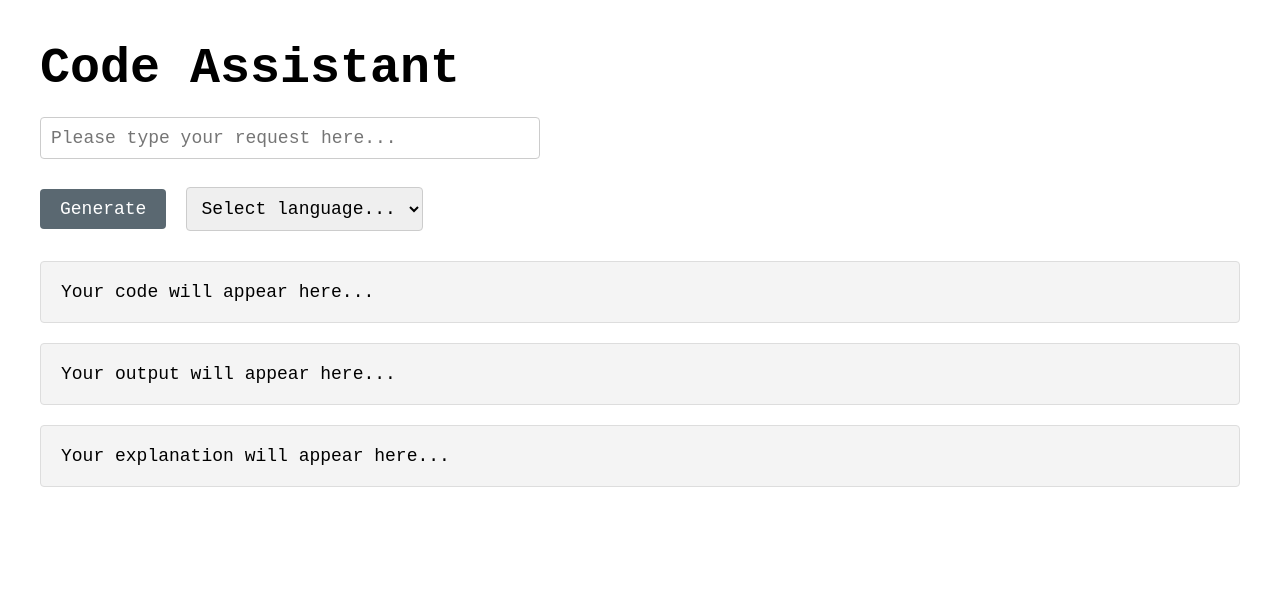
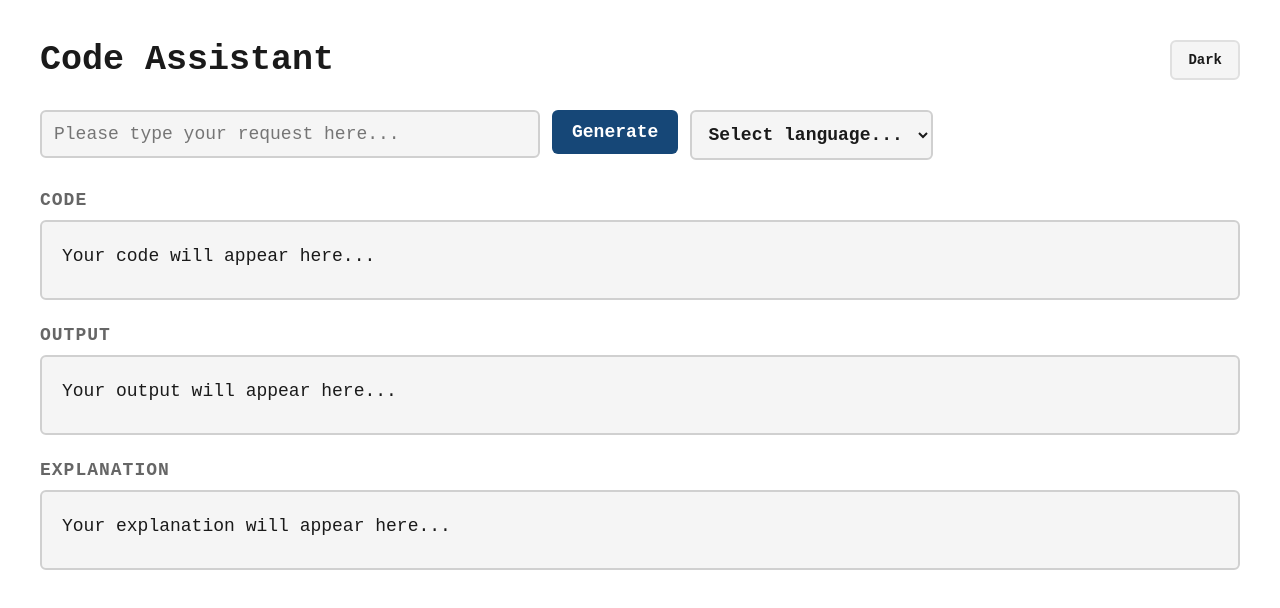
Before and after one commit to BrooklenBlack/GeneratingWithGippityFinalProject, a React (Create React App) app in the folder frontend/: page / in a window 1280 px wide. Shown: the top 608 px of the page. Built offline with nearby package versions, Linux system fonts and the light colour scheme.

Commit message:
Added dark and light mode
Also made sure the css was being imported correctly by adding another file.

```diff
--- a/frontend/src/App.css
+++ b/frontend/src/App.css
@@ -1,3 +1,27 @@
+:root[data-theme='light'] {
+  --bg-primary: #ffffff;
+  --text-primary: #1a1a1a;
+  --text-secondary: #666666;
+  --border-color: #e0e0e0;
+  --input-bg: #f5f5f5;
+  --input-border: #d0d0d0;
+  --button-bg: #164777;
+  --button-hover: #0052a3;
+  --button-text: #ffffff;
+}
+
+:root[data-theme='dark'] {
+  --bg-primary: #000000;
+  --text-primary: #ffffff;
+  --text-secondary: #cccccc;
+  --border-color: #333333;
+  --input-bg: #1a1a1a;
+  --input-border: #404040;
+  --button-bg: #0066cc;
+  --button-hover: #0052a3;
+  --button-text: #ffffff;
+}
+
 * {
   margin: 0;
   padding: 0;
@@ -6,105 +30,165 @@
 
 body {
   font-family: 'JetBrains Mono', monospace;
+  background-color: var(--bg-primary);
+  color: var(--text-primary);
+  transition: background-color 0.3s ease, color 0.3s ease;
 }
 
-.App {
-  background-color: #1e1e1e;
+.app-container {
+  padding: 40px;
+  background-color: var(--bg-primary);
   min-height: 100vh;
 }
 
-/* Main container */
-.app-container {
-  padding: 40px;
-  font-family: 'JetBrains Mono', monospace;
-  font-size: 25px;
+.header {
+  display: flex;
+  justify-content: space-between;
+  align-items: center;
+  margin-bottom: 30px;
 }
 
-.app-container h1 {
-  margin-bottom: 20px;
+.header h1 {
+  font-size: 35px;
 }
 
-/* Textarea styling */
+.theme-toggle {
+  padding: 10px 16px;
+  font-size: 14px;
+  font-weight: 600;
+  background-color: var(--input-bg);
+  color: var(--text-primary);
+  border: 2px solid var(--border-color);
+  border-radius: 6px;
+  cursor: pointer;
+  font-family: 'JetBrains Mono', monospace;
+  transition: all 0.3s ease;
+}
+
+.theme-toggle:hover {
+  background-color: var(--button-bg);
+  color: var(--button-text);
+  border-color: var(--button-bg);
+}
+
+.controls {
+  display: flex;
+  gap: 12px;
+  align-items: flex-start;
+  margin-bottom: 30px;
+}
+
 .prompt-input {
   width: 500px;
-  padding: 10px;
-  margin-right: 10px;
-  margin-bottom: 20px;
-  resize: none;
-  overflow: hidden;
+  padding: 12px;
   font-family: 'JetBrains Mono', monospace;
   font-size: 18px;
-  border: 1px solid #ccc;
-  border-radius: 4px;
+  background-color: var(--input-bg);
+  color: var(--text-primary);
+  border: 2px solid var(--input-border);
+  border-radius: 6px;
+  resize: none;
+  transition: border-color 0.3s ease;
 }
 
-/* Controls section (button and select) */
-.controls {
-  margin-bottom: 30px;
-  display: flex;
-  align-items: center;
-  gap: 20px;
+.prompt-input:focus {
+  outline: none;
+  border-color: var(--button-bg);
 }
 
-/* Button styling */
 .generate-btn {
-  padding: 10px 20px;
+  padding: 12px 20px;
   font-family: 'JetBrains Mono', monospace;
-  background-color: #5a6871;
-  color: white;
+  font-size: 18px;
+  font-weight: 600;
+  background-color: var(--button-bg);
+  color: var(--button-text);
   border: none;
-  border-radius: 4px;
+  border-radius: 6px;
   cursor: pointer;
-  font-size: 18px;
+  white-space: nowrap;
+  transition: all 0.3s ease;
+}
+
+.generate-btn:hover:not(:disabled) {
+  background-color: var(--button-hover);
 }
 
 .generate-btn:disabled {
+  opacity: 0.6;
   cursor: not-allowed;
-  opacity: 0.6;
 }
 
-/* Select dropdown styling */
 .language-select {
-  padding: 10px;
+  padding: 12px;
   font-family: 'JetBrains Mono', monospace;
-  border: 1px solid #ccc;
-  border-radius: 4px;
   font-size: 18px;
+  font-weight: 600;
+  background-color: var(--input-bg);
+  color: var(--text-primary);
+  border: 2px solid var(--input-border);
+  border-radius: 6px;
+  cursor: pointer;
+  transition: border-color 0.3s ease;
 }
 
-/* Output boxes (code, output, explanation) */
+.language-select:focus {
+  outline: none;
+  border-color: var(--button-bg);
+}
+
+.outputs-container {
+  display: flex;
+  flex-direction: column;
+  gap: 25px;
+}
+
+.output-section {
+  display: flex;
+  flex-direction: column;
+}
+
+.output-label {
+  font-size: 18px;
+  font-weight: 700;
+  text-transform: uppercase;
+  letter-spacing: 1px;
+  margin-bottom: 10px;
+  color: var(--text-secondary);
+}
+
 .output-box {
-  margin-top: 20px;
-  margin-bottom: 20px;
   padding: 20px;
-  background: #f4f4f4;
+  background-color: var(--input-bg);
+  color: var(--text-primary);
+  font-family: 'JetBrains Mono', monospace;
+  font-size: 18px;
+  border: 2px solid var(--input-border);
+  border-radius: 6px;
+  min-height: 80px;
+  max-height: 400px;
+  overflow: auto;
   white-space: pre-wrap;
   word-break: break-word;
-  min-height: 50px;
-  height: auto;
-  overflow-x: hidden;
-  overflow-y: auto;
-  width: 100%;
-  font-family: 'JetBrains Mono', monospace;
-  border: 1px solid #ddd;
-  border-radius: 4px;
-  font-size: 18px;
+  line-height: 1.6;
 }
 
-/* Focus states */
-input:focus,
-select:focus,
-button:focus {
-  outline: 2px solid #5a6871;
+@media (max-width: 768px) {
+  .app-container {
+    padding: 20px;
+  }
+
+  .controls {
+    flex-direction: column;
+  }
+
+  .prompt-input,
+  .generate-btn,
+  .language-select {
+    width: 100%;
+  }
+
+  .header h1 {
+    font-size: 24px;
+  }
 }
-
-/* Button hover state */
-button:hover:not(:disabled) {
-  background-color: #5a6871;
-}
-
-/* Textarea general styling */
-textarea {
-  resize: none;
-  overflow: hidden;
-}
--- /dev/null
+++ b/frontend/src/App.css.d.ts
@@ -0,0 +1,4 @@
+declare module '*.css' {
+  const content: { [className: string]: string };
+  export default content;
+}
--- a/frontend/src/App.tsx
+++ b/frontend/src/App.tsx
@@ -1,4 +1,4 @@
-import React, { useState } from 'react';
+import React, { useState, useEffect } from 'react';
 import axios from 'axios';
 import './App.css';
 
@@ -9,12 +9,19 @@ function App() {
   const [output, setOutput] = useState('');
   const [loading, setLoading] = useState(false);
   const [language, setLanguage] = useState('');
+  const [isDarkMode, setIsDarkMode] = useState(() => {
+    const saved = localStorage.getItem('theme');
+    return saved ? saved === 'dark' : false;
+  });
+
+  useEffect(() => {
+    localStorage.setItem('theme', isDarkMode ? 'dark' : 'light');
+    document.documentElement.setAttribute('data-theme', isDarkMode ? 'dark' : 'light');
+  }, [isDarkMode]);
 
   const normalizeText = (text: string) => {
     if (!text) return '';
-    // Convert escaped newlines/tabs to actual characters so code appears vertically.
-    const decoded = text.replace(/\\n/g, '\n').replace(/\\t/g, '\t');
-    return decoded;
+    return text.replace(/\\n/g, '\n').replace(/\\t/g, '\t');
   };
 
   const generate = async () => {
@@ -38,16 +45,24 @@ function App() {
 
   const handlePromptChange = (e: React.ChangeEvent<HTMLTextAreaElement>) => {
     setPrompt(e.target.value);
-
     e.target.style.height = 'auto';
     e.target.style.height = `${e.target.scrollHeight}px`;
   };
 
-
   return (
     <div className="app-container">
+      <div className="header">
         <h1>Code Assistant</h1>
+        <button
+          className="theme-toggle"
+          onClick={() => setIsDarkMode(!isDarkMode)}
+          title={isDarkMode ? 'Switch to light mode' : 'Switch to dark mode'}
+        >
+          {isDarkMode ? 'Light' : 'Dark'}
+        </button>
+      </div>
 
+      <div className="controls">
         <textarea
           className="prompt-input"
           value={prompt}
@@ -55,8 +70,6 @@ function App() {
           placeholder="Please type your request here..."
           rows={1}
         />
-
-      <div className="controls">
         <button
           className="generate-btn"
           onClick={generate}
@@ -64,7 +77,6 @@ function App() {
         >
           {loading ? 'Generating...' : 'Generate'}
         </button>
-
         <select
           className="language-select"
           value={language}
@@ -87,18 +99,20 @@ function App() {
         </select>
       </div>
 
-      <pre className="output-box">
-        {code || 'Your code will appear here...'}
-      </pre>
-
-      <pre className="output-box">
-        {output || 'Your output will appear here...'}
-      </pre>
-
-      <pre className="output-box">
-        {explanation || 'Your explanation will appear here...'}
-      </pre>
-
+      <div className="outputs-container">
+        <div className="output-section">
+          <h3 className="output-label">Code</h3>
+          <pre className="output-box">{code || 'Your code will appear here...'}</pre>
+        </div>
+        <div className="output-section">
+          <h3 className="output-label">Output</h3>
+          <pre className="output-box">{output || 'Your output will appear here...'}</pre>
+        </div>
+        <div className="output-section">
+          <h3 className="output-label">Explanation</h3>
+          <pre className="output-box">{explanation || 'Your explanation will appear here...'}</pre>
+        </div>
+      </div>
     </div>
   );
 }
```
Lines whose indentation alone changed are shown as unchanged.
